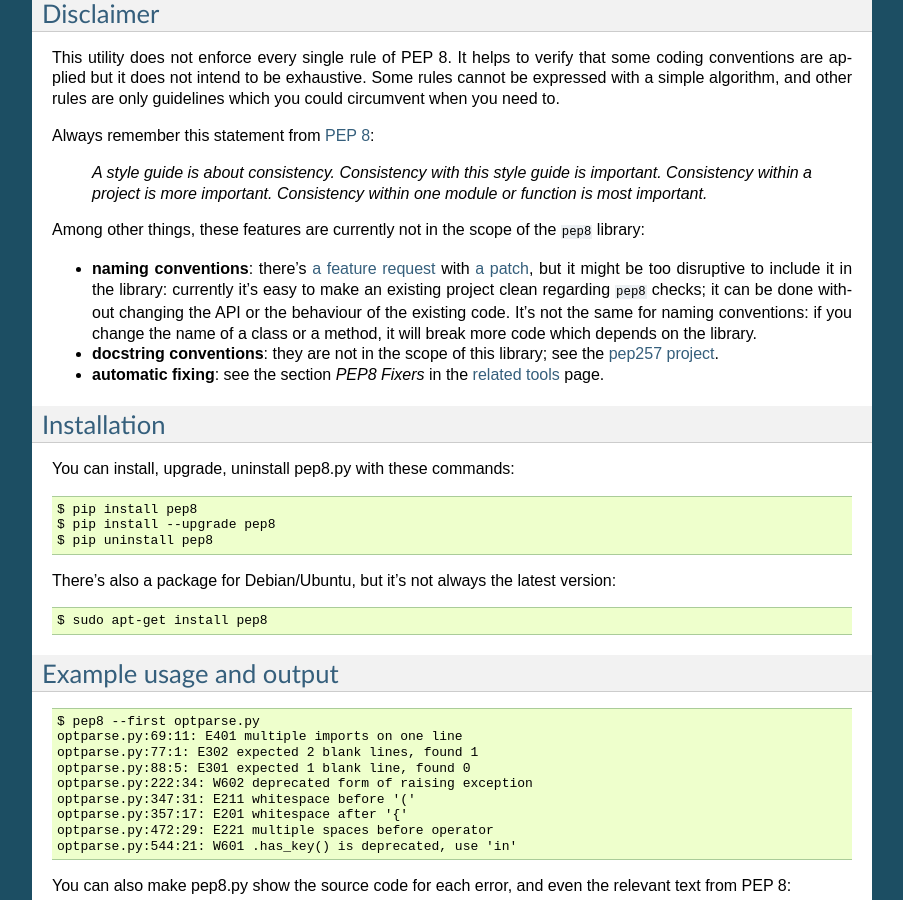
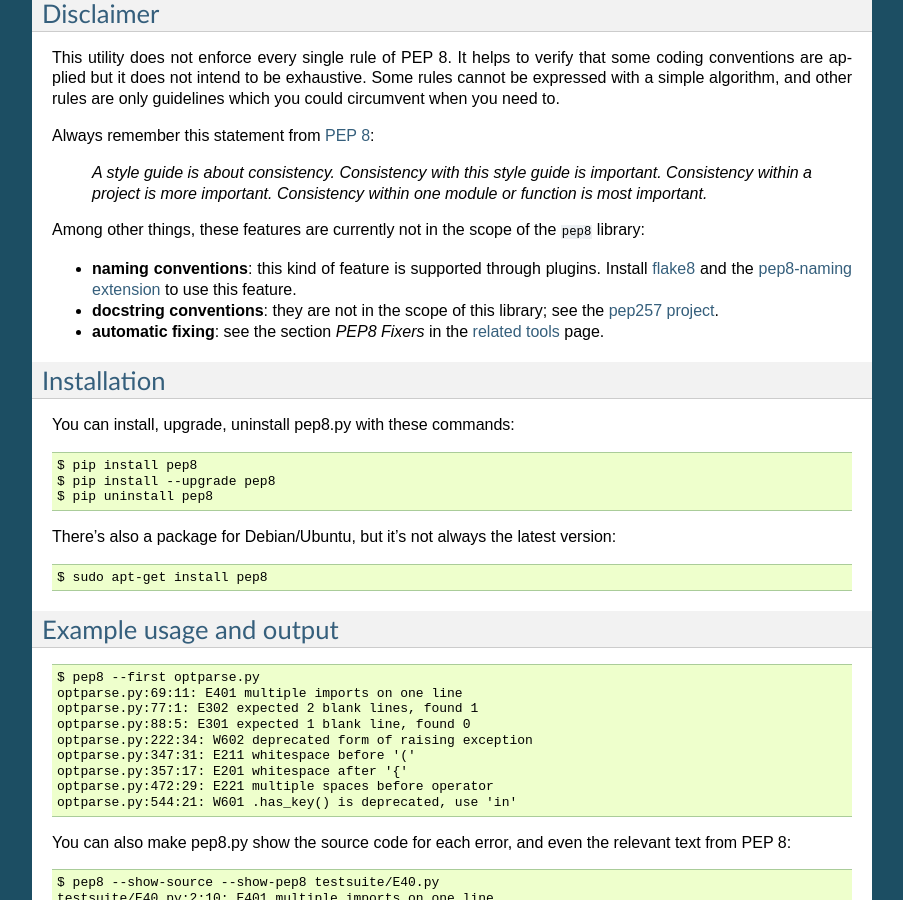
Before and after one commit to PyCQA/pycodestyle, a Sphinx documentation site: the page built from docs/intro.rst, in a window 1280 px wide and 900 px high, scrolled down 488 px. Shown: the whole window, without its empty margins (198-1101 px from the left). Built offline with Sphinx 7.4.7, drawn with Linux system fonts in a browser that asks for light colours.

Commit message:
Advertize the pep8-naming extension

```diff
--- a/docs/intro.rst
+++ b/docs/intro.rst
@@ -42,14 +42,10 @@
 Among other things, these features are currently not in the scope of
 the ``pep8`` library:
 
-* **naming conventions**: there's `a feature request
-  <https://github.com/jcrocholl/pep8/issues/44>`_ with `a patch
-  <https://github.com/jcrocholl/pep8/pull/121>`_, but it might
-  be too disruptive to include it in the library:  currently it's easy to make
-  an existing project clean regarding ``pep8`` checks; it can be done without
-  changing the API or the behaviour of the existing code.  It's not the same
-  for naming conventions: if you change the name of a class or a method, it
-  will break more code which depends on the library.
+* **naming conventions**: this kind of feature is supported through plugins.
+  Install `flake8 <https://pypi.python.org/pypi/flake8>`_ and the
+  `pep8-naming extension <https://pypi.python.org/pypi/pep8-naming>`_ to use
+  this feature.
 * **docstring conventions**: they are not in the scope of this library;
   see the `pep257 project <https://github.com/GreenSteam/pep257>`_.
 * **automatic fixing**: see the section *PEP8 Fixers* in the
```
